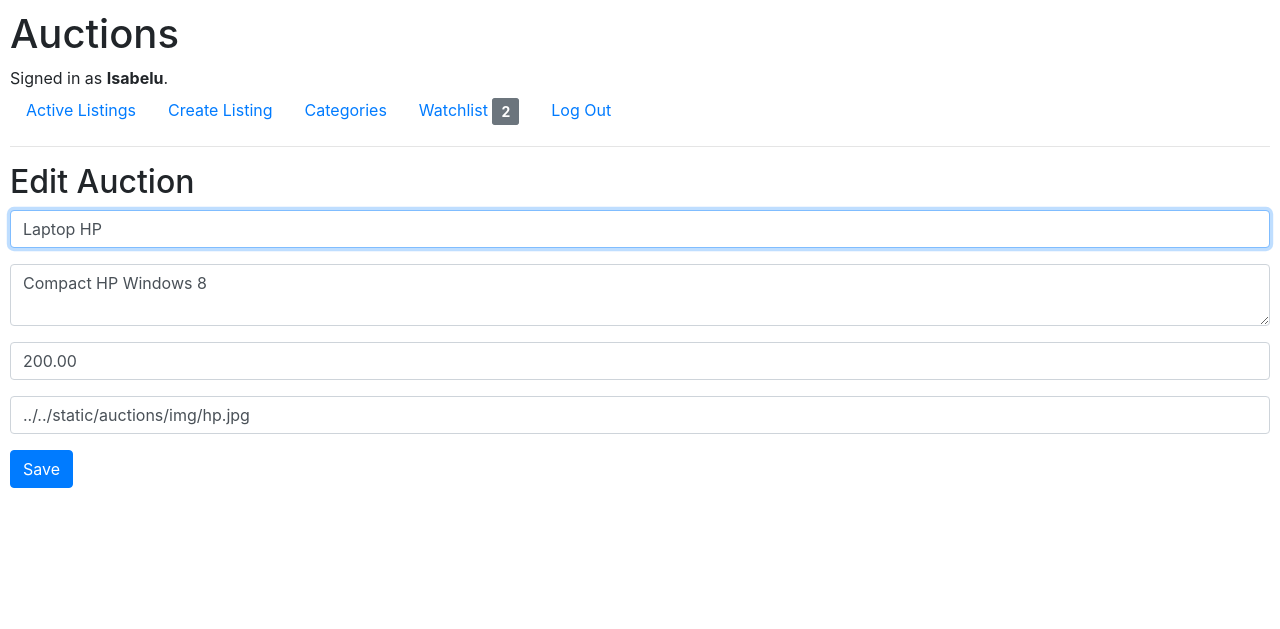
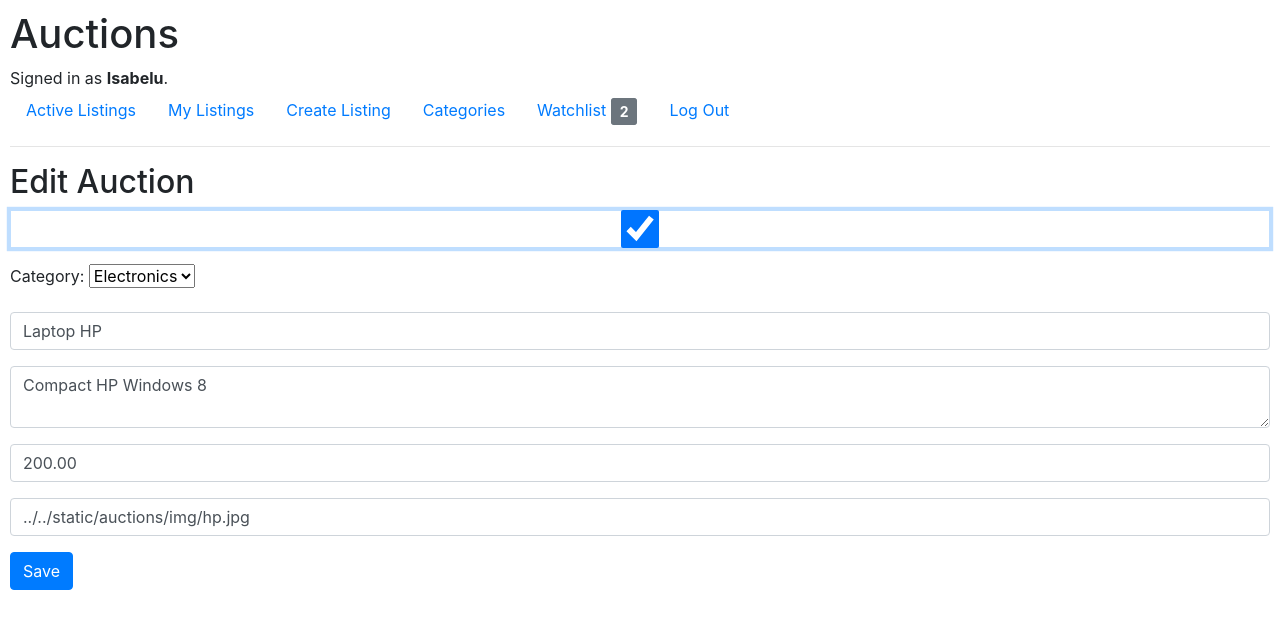
Before and after one commit to IsabelUrribarri/Commerce, a Django app: page /edit_auction/4 in a window 1280 px wide. Shown: the top 629 px of the page. Run offline with Django 3.2, Linux system fonts and the light colour scheme; a user stored in the database is signed in; data comes from the database, SQL or seed files in the repository; both versions use the stored data as it was after the commit; some libraries are stand-ins or nearby versions.

Commit message:
30 de septiembre

```diff
--- a/commerce/auctions/models.py
+++ b/commerce/auctions/models.py
@@ -11,7 +11,8 @@ class User(AbstractUser):
 class Category(models.Model):
     name = models.CharField(max_length=30)
     description = models.TextField()
-
+    def __str__(self):
+        return f"{self.id}: {self.name} - {self.description}"
 
 class AuctionList(models.Model):
     active = models.BooleanField()
--- a/commerce/auctions/templates/auctions/edit_auction.html
+++ b/commerce/auctions/templates/auctions/edit_auction.html
@@ -8,6 +8,25 @@
 
     <form action="{% url 'edit_auction' listing.id %}" method="post">
         {% csrf_token %}
+        <div class="form-group">
+            {% if listing.active %}
+            <input autofocus class="form-control" type="checkbox" name="active" checked>
+            {% else %}
+            <input autofocus class="form-control" type="checkbox" name="active">
+            {% endif %}
+        </div>
+        <div class="form-group">
+            <label for="cars">Category:</label>
+            <select name="categories" id="categories">
+            {% for category in categories %}
+                {% if category.id == article.category.id %}
+                <option selected value="{{ category.id }}">{{ category.name }}</option>
+                {% else %}
+                <option value="{{ category.id }}">{{ category.name }}</option>
+                {% endif %}
+            {% endfor %}
+            </select>
+        </div>
         <div class="form-group">
             <input autofocus class="form-control" type="text" name="title" placeholder="Title" value="{{ listing.title }}">
         </div>
--- a/commerce/auctions/templates/auctions/layout.html
+++ b/commerce/auctions/templates/auctions/layout.html
@@ -22,6 +22,9 @@
     <ul class="nav">
         <li class="nav-item">
             <a class="nav-link" href="{% url 'index' %}">Active Listings</a>
+        </li>
+        <li class="nav-item">
+            <a class="nav-link" href="{% url 'my_listings' %}">My Listings</a>
         </li>
         {% if user.is_authenticated %}
         <li class="nav-item">
--- a/commerce/auctions/urls.py
+++ b/commerce/auctions/urls.py
@@ -4,6 +4,7 @@ from . import views
 
 urlpatterns = [
     path("", views.index, name="index"),
+    path("my_listings", views.my_listings, name="my_listings"),
     path("login", views.login_view, name="login"),
     path("logout", views.logout_view, name="logout"),
     path("register", views.register, name="register"),
@@ -14,4 +15,5 @@ urlpatterns = [
     path("categories", views.categories, name="categories"),
     path("category/<int:id>", views.category, name="category"),
     path("edit_auction/<int:id>", views.edit_auction, name="edit_auction"),
+
 ]
--- a/commerce/auctions/views.py
+++ b/commerce/auctions/views.py
@@ -17,6 +17,21 @@ def index(request):
         contador = len(list)
         return render(request, "auctions/index.html", {
            "auctions": AuctionList.objects.filter(active=True),
+           "contador": contador
+        })
+    else:
+        return render(request, "auctions/index.html", {
+           "auctions": AuctionList.objects.filter(active=True),
+           "contador": 0
+        })
+
+def my_listings(request):
+    user = request.user
+    if user.is_authenticated:
+        list = json.loads(user.watchlist)
+        contador = len(list)
+        return render(request, "auctions/index.html", {
+           "auctions": AuctionList.objects.filter(user=user),
            "contador": contador
         })
     else:
@@ -173,8 +188,20 @@ def category(request, id):
 def edit_auction(request,id):
     user = request.user
     article = AuctionList.objects.get(id=id)
+    category = article.category
+    if category is None:
+        category = "No category Listed"
+    else:
+        category = article.category.name
+
     if request.method == "POST":
         article.title = request.POST["title"]
+        category_id = request.POST["categories"]
+        article.category = Category.objects.get(id=category_id)
+        if "active" in request.POST:
+            article.active = True
+        else:
+            article.active = False
         article.description = request.POST["description"]
         article.price = request.POST["starting_bid"]
         article.url_image = request.POST["image"]
@@ -190,4 +217,5 @@ def edit_auction(request,id):
         return render(request, "auctions/edit_auction.html", {
             "contador": contador,
             "listing": article,
+            "categories": Category.objects.all(),
         })
```
Also changed, not shown: commerce/auctions/templates/auctions/listing.html (+4 -4 lines), commerce/db.sqlite3.
